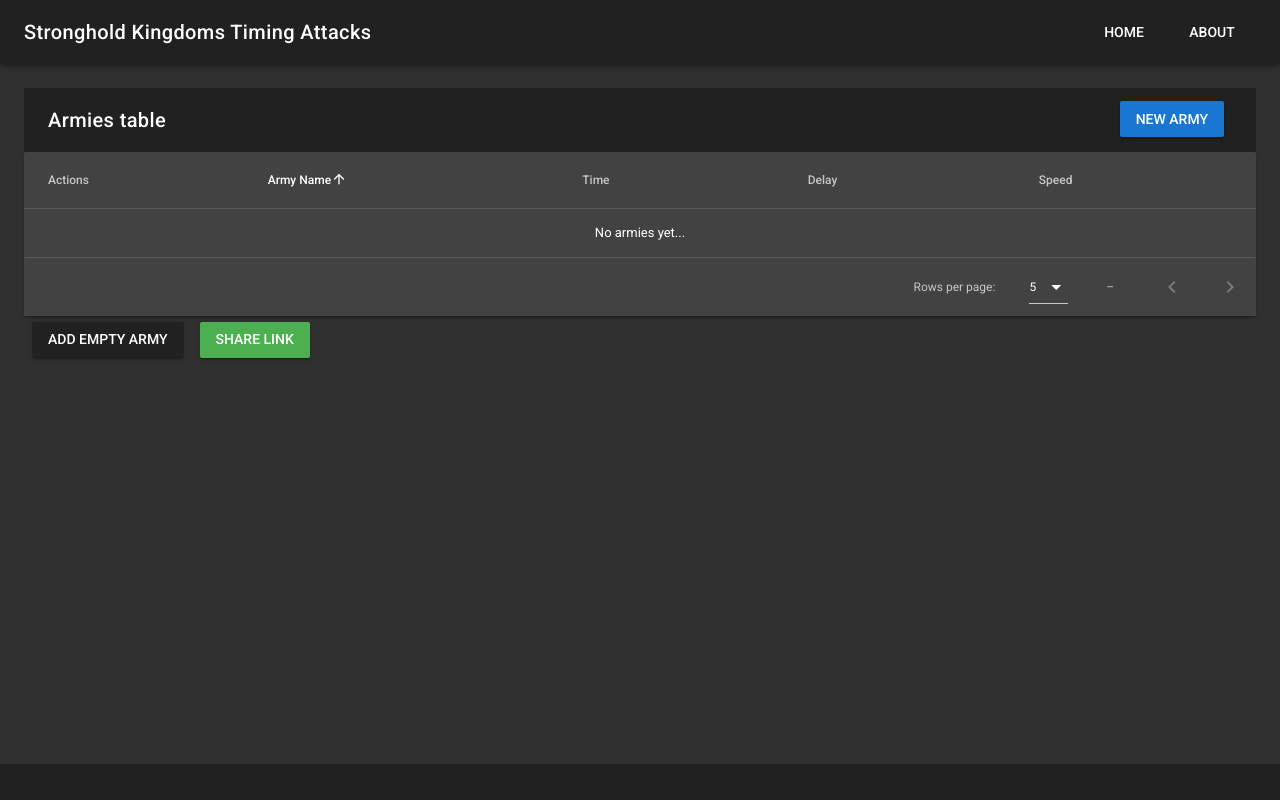
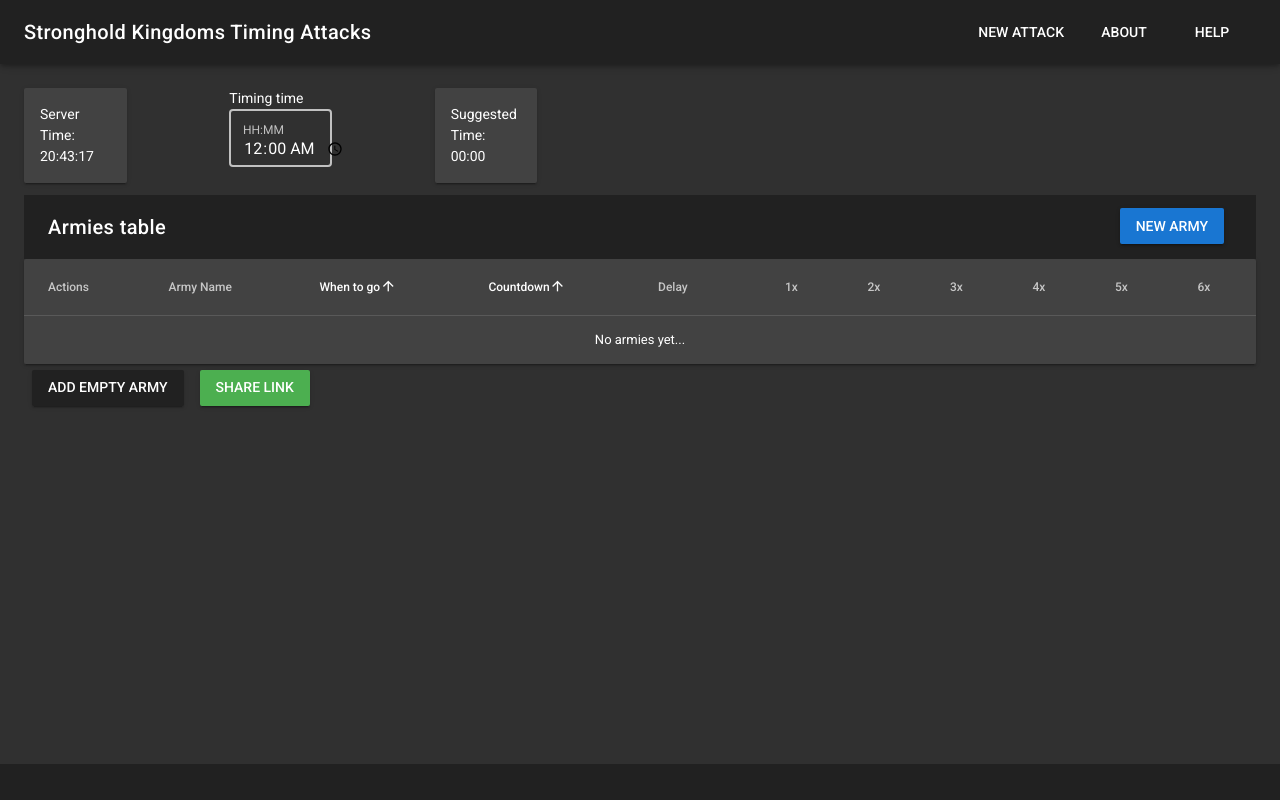
Before and after one commit to Donila/shk-timing, a Vue app: page / in a window 1280 px wide. Built offline with nearby package versions, Linux system fonts and the light colour scheme.

Commit message:
Implemented old functionality plus countdown

```diff
--- a/src/App.vue
+++ b/src/App.vue
@@ -5,8 +5,9 @@
         <v-toolbar-title>Stronghold Kingdoms Timing Attacks</v-toolbar-title>
         <v-spacer></v-spacer>
         <v-toolbar-items class="hidden-sm-and-down">
-          <v-btn flat @click="home()">Home</v-btn>
-          <v-btn flat @click="about()">About</v-btn>
+          <v-btn flat @click="home()">new attack</v-btn>
+          <v-btn flat @click="about()">about</v-btn>
+          <v-btn flat @click="help()">help</v-btn>
         </v-toolbar-items>
       </v-toolbar>
       <v-content>
@@ -21,8 +22,14 @@
 
 <script>
 export default {
+  data() {
+    return {
+      store: this.$root.$data
+    };
+  },
   methods: {
     home() {
+      this.store.newAttack();
       this.$router.push({ name: 'home', params: { atk: '' } });
     },
     about() {
--- a/src/components/ArmiesTable.vue
+++ b/src/components/ArmiesTable.vue
@@ -3,7 +3,7 @@
     <v-toolbar flat color="dark">
       <v-toolbar-title>Armies table</v-toolbar-title>
       <v-spacer></v-spacer>
-      <v-dialog v-model="dialog" max-width="500px">
+      <v-dialog v-model="dialog" max-width="500px" persistent>
         <template v-slot:activator="{ on }">
           <v-btn color="primary" dark class="mb-2" v-on="on">New Army</v-btn>
         </template>
@@ -54,6 +54,7 @@
                   <v-flex xs12 sm6 md6>
                     <v-text-field
                       ref="delay"
+                      type="number"
                       v-model="editedItem.delay"
                       label="Delay"
                       :rules="[rules.delay]"
@@ -87,6 +88,7 @@
       :items="editableArmies"
       :custom-sort="customSort"
       class="elevation-2"
+      hide-actions
     >
       <template v-slot:items="props">
         <td class="text-xs-left">
@@ -94,9 +96,19 @@
           <v-icon small @click="deleteItem(props.item)">delete</v-icon>
         </td>
         <td>{{ props.item.name }}</td>
-        <td class="text-xs-left">{{ humanizeArmyTime(props.item.h, props.item.m, props.item.s) }}</td>
+        <td class="text-xs-left">{{ whenToGo(props.item) }}</td>
+        <td class="text-xs-left">{{ secondsToDuration(secondsLeft[props.item.name]) }}</td>
+
         <td class="text-xs-left">{{ props.item.delay }}</td>
-        <td class="text-xs-left">{{ props.item.speed }}</td>
+        <td
+          v-for="(speed, index) in speeds"
+          :key="speed.value"
+          :class="{ 'indigo darken-4': props.item.speed - 1 == index }"
+        >
+          <a
+            @click="changeSpeed(props.item, speed.value)"
+          >{{ stringifyArmyTime(buildXTable(props.item)[index]) }}</a>
+        </td>
       </template>
 
       <template v-slot:no-data>
@@ -108,19 +120,21 @@
 
 <script>
 import * as armyHelper from '@/helpers/army';
+import * as timeHelper from '@/helpers/time';
 
 export default {
   data() {
     return {
       store: this.$root.$data,
-      //armies: [],
+      speeds: armyHelper.SPEEDS,
 
       dialog: false,
       editing: null,
       snack: false,
       snackColor: '',
       snackText: '',
-      max25chars: v => v.length <= 25 || 'Input too long!',
+      counters: [],
+      intervals: [],
       headers: [
         {
           text: 'Actions',
@@ -131,11 +145,17 @@
           text: 'Army Name',
           align: 'left',
           value: 'name',
-          sortable: true
+          sortable: false
         },
-        { text: 'Time' },
+        { text: 'When to go', sortable: true, value: 'time' },
+        { text: 'Countdown', sortable: true, value: 'time' },
         { text: 'Delay', value: 'delay' },
-        { text: 'Speed', value: 'speed' }
+        { text: '1x', sortable: false },
+        { text: '2x', sortable: false },
+        { text: '3x', sortable: false },
+        { text: '4x', sortable: false },
+        { text: '5x', sortable: false },
+        { text: '6x', sortable: false }
       ],
 
       editedIndex: -1,
@@ -160,7 +180,8 @@
 
       rules: {
         required: value => !!value || 'Required.',
-        counter: value => value.length <= 20 || 'Max 20 characters',
+        number: value => typeof value === 'number' || 'Value must be a number',
+        counter: value => value.length <= 50 || 'Max 50 characters',
         delay: value =>
           (value > -60 && value < 60) || 'Delay must be from -59 to 59',
         hours: value => !isNaN(value) || 'Hours must be number',
@@ -177,9 +198,11 @@
         return null;
       }
     },
-    humanizeArmyTime(h, m, s) {
-      return armyHelper.humanizeArmyTime(h, m, s);
+
+    stringifyArmyTime(time) {
+      return armyHelper.stringifyArmyTime(time);
     },
+
     editItem(item) {
       this.editedItem = { ...item };
       this.dialog = true;
@@ -199,17 +222,27 @@
         this.editedIndex = -1;
       }, 300);
     },
-    formValid() {
+
+    armyValid() {
+      if (
+        this.editItem.h === 0 &&
+        this.editItem.m === 0 &&
+        this.editItem.s === 0
+      ) {
+        return false;
+      }
       if (this.$refs && this.$refs.form) {
         return this.$refs.form.validate();
       }
       return false;
     },
+
     save() {
-      if (this.formValid()) {
+      if (this.armyValid()) {
         this.saveArmy();
       }
     },
+
     saveArmy() {
       let army = armyHelper.fromEditableModel(this.editedItem);
       if (this.editing) {
@@ -217,33 +250,66 @@
       } else {
         this.store.addArmy(army);
       }
-      this.armies = this.editableArmies;
+
       this.close();
     },
-    changeSort(column) {
-      if (this.pagination.sortBy === column) {
-        this.pagination.descending = !this.pagination.descending;
-      } else {
-        this.pagination.sortBy = column;
-        this.pagination.descending = false;
-      }
+
+    buildXTable(army) {
+      return armyHelper.buildXTable(army);
     },
+
+    changeSpeed(army, speed) {
+      this.store.changeSpeed(army, speed);
+    },
+
     customSort(items, index, isDescending) {
-      // The following is informations as far as I researched.
-      // items: 'food' items
-      // index: Enabled sort headers value. (black arrow status).
-      // isDescending: Whether enabled sort headers is desc
       items.sort((a, b) => {
         if (index === 'delay') {
           if (isDescending) {
-            return b.calories - a.calories;
+            return b.delay - a.delay;
           } else {
-            return a.calories - b.calories;
+            return a.delay - b.delay;
+          }
+        }
+        if (index === 'time') {
+          if (isDescending) {
+            return timeHelper.fullTime(b) - timeHelper.fullTime(a);
+          } else {
+            return timeHelper.fullTime(a) - timeHelper.fullTime(b);
           }
         }
       });
 
       return items;
+    },
+
+    whenToGo(army) {
+      return armyHelper
+        .whenToGo(army, this.store.state.time)
+        .format('HH:mm:ss');
+    },
+
+    whenToGoCounter(army) {
+      return armyHelper.whenToGoCounter(army, this.store.state.time);
+    },
+
+    setCountDown(army) {
+      if (this.intervals[army.name]) {
+        clearInterval(this.intervals[army.name]);
+      }
+      this.intervals[army.name] = setInterval(() => {
+        const seconds = armyHelper.whenToGoCounter(army, this.store.state.time);
+
+        this.$set(this.counters, army.name, seconds);
+      }, 1000);
+    },
+
+    setCountDowns() {
+      this.store.state.armies.map(this.setCountDown);
+    },
+
+    secondsToDuration(seconds) {
+      return timeHelper.secondsToDuration(seconds);
     }
   },
   computed: {
@@ -258,11 +324,18 @@
       } else {
         return [];
       }
+    },
+    secondsLeft() {
+      return this.counters;
     }
   },
   watch: {
     dialog(val) {
       val || this.close();
+    },
+    editableArmies(val) {
+      this.setCountDowns();
+      console.log(`army changed: ${val}`);
     }
   }
 };
--- a/src/components/Main.vue
+++ b/src/components/Main.vue
@@ -1,6 +1,7 @@
 <template>
   <div class="hello">
     <div>
+      <TimeX/>
       <ArmiesTable/>
       <v-btn class="button" @click="addArmy()">Add Empty Army</v-btn>
       <v-btn class="button success" @click="share()">Share Link</v-btn>
@@ -13,11 +14,13 @@
 import * as attackHelper from '@/helpers/attack';
 
 import ArmiesTable from '@/components/ArmiesTable';
+import TimeX from '@/components/TimeX';
 
 export default {
   name: 'Main',
   components: {
-    ArmiesTable
+    ArmiesTable,
+    TimeX
   },
   data() {
     return {
@@ -44,7 +47,7 @@
     addArmy() {
       this.store.addArmy({
         name: `Army ${Math.random()}`,
-        time: '07:40',
+        time: 3600,
         delay: this.random(0, 15),
         speed: this.random(1, 6)
       });
@@ -55,6 +58,14 @@
     },
     random(min, max) {
       return Math.floor(Math.random() * max) + min;
+    },
+    copyToClipboard(str) {
+      const el = document.createElement('textarea');
+      el.value = str;
+      document.body.appendChild(el);
+      el.select();
+      document.execCommand('copy');
+      document.body.removeChild(el);
     }
   },
   mounted() {
--- /dev/null
+++ b/src/components/TimeX.vue
@@ -0,0 +1,82 @@
+<template>
+  <v-layout row>
+    <v-flex xs4 sm1 md1>
+      <v-card>
+        <v-card-text>Server Time: {{serverTime}}</v-card-text>
+      </v-card>
+    </v-flex>
+    <v-flex offset-xs4 xs4 offset-sm1 sm1 offset-md1 md1>
+      <label>Timing time</label>
+      <v-text-field outline box type="time" v-model="time" label="HH:MM" mask="time"></v-text-field>
+    </v-flex>
+    <v-flex offset-xs4 xs4 offset-sm1 sm1 offset-md1 md1>
+      <v-card>
+        <v-card-text>Suggested Time: {{suggestedTime}}</v-card-text>
+      </v-card>
+    </v-flex>
+  </v-layout>
+</template>
+
+<script>
+import * as attackHelper from '@/helpers/attack';
+import moment from 'moment';
+
+export default {
+  data() {
+    return {
+      store: this.$root.$data,
+      time: '0000',
+      serverTime: null,
+      timer: null
+    };
+  },
+  methods: {
+    saveTime() {
+      let hhmm = attackHelper.convertTimeInput(this.time);
+      if (
+        hhmm.hours >= 0 &&
+        hhmm.hours < 24 &&
+        hhmm.minutes >= 0 &&
+        hhmm.minutes < 60
+      ) {
+        this.store.changeTime(this.time);
+      } else {
+        console.log('time wrong');
+      }
+    }
+  },
+  computed: {
+    armies() {
+      let armies = this.store.state.armies;
+
+      return armies;
+    },
+    suggestedTime() {
+      return '00:00';
+    }
+  },
+  watch: {
+    time() {
+      this.saveTime();
+    },
+    armies() {
+      console.log('Armies changed from timeX');
+    }
+  },
+  created() {
+    this.serverTime = moment.utc().format('HH:mm:ss');
+    this.timer = setInterval(() => {
+      this.serverTime = moment.utc().format('HH:mm:ss');
+    }, 1000);
+  }
+};
+</script>
+
+<style scoped>
+  .clock-separator {
+    font-weight: bold;
+    font-size: 2em;
+    margin-left: 0.2em;
+    margin-right: 0.2em;
+  }
+</style>
--- a/src/helpers/army.js
+++ b/src/helpers/army.js
@@ -3,28 +3,43 @@
 const secondsInMinute = 60
 const secondsInHour = secondsInMinute * 60
 
+const SPEEDS = [
+  { value: 1, text: '1x' },
+  { value: 2, text: '2x' },
+  { value: 3, text: '3x' },
+  { value: 4, text: '4x' },
+  { value: 5, text: '5x' },
+  { value: 6, text: '6x' }
+]
+
 const toEditableModel = (army) => {
   let time = moment.duration(army.time, 'seconds')
   return {
-    speed: army.speed,
-    delay: army.delay,
-    name: army.name,
-    time: army.time,
     h: time.hours() + time.days() * 24,
     m: time.minutes(),
-    s: time.seconds()
+    s: time.seconds(),
+    name: army.name,
+    delay: army.delay,
+    time: army.time,
+    speed: army.speed
   }
 }
 
 const fromEditableModel = (model) => {
-  let time = +(model.h * secondsInHour + model.m * secondsInMinute + model.s)
+  let time = +(model.h * secondsInHour + model.m * secondsInMinute + model.s) / model.speed
 
   return {
-    speed: model.speed,
-    delay: model.delay,
+    time: time,
     name: model.name,
-    time: time
+    delay: parseInt(model.delay),
+    speed: parseInt(model.speed)
   }
+}
+
+const stringifyArmyTime = (time) => {
+  const duration = moment.duration(time, 'seconds')
+
+  return humanizeArmyTime(duration.hours() + duration.days() * 24, duration.minutes(), duration.seconds())
 }
 
 const humanizeArmyTime = (hours, minutes, seconds) => {
@@ -46,8 +61,37 @@
   return str
 }
 
+const buildXTable = (army) => {
+  return SPEEDS.map(speed => army.time / speed.value)
+}
+
+const whenToGo = (army, time) => {
+  let hours = parseInt(time.substr(0, 2)) || 0
+  let minutes = parseInt(time.substr(2, 2)) || 0
+  let utc = moment.utc()
+  let timeX = utc.hours(hours).minutes(minutes).seconds(army.delay)
+
+  let armyDuration = moment.duration(Math.floor(army.time / army.speed), 'seconds')
+  return timeX.subtract(armyDuration)
+}
+
+const whenToGoCounter = (army, time) => {
+  let now = moment.utc()
+  let whenTo = whenToGo(army, time)
+  let diff = whenTo.diff(now, 'seconds')
+  if (diff <= 0) {
+    whenTo.days(whenTo.days() + 1)
+  }
+  return whenTo.diff(now, 'seconds')
+}
+
 export {
   toEditableModel,
   fromEditableModel,
-  humanizeArmyTime
+  stringifyArmyTime,
+  humanizeArmyTime,
+  SPEEDS,
+  buildXTable,
+  whenToGo,
+  whenToGoCounter
 }
--- a/src/helpers/attack.js
+++ b/src/helpers/attack.js
@@ -22,8 +22,16 @@
   }
 }
 
+const convertTimeInput = (input) => {
+  let hours = Math.floor(input / 100)
+  let minutes = input - hours * 100
+
+  return { hours, minutes }
+}
+
 export {
   defaultArmy,
   defaultAttack,
-  emptyAttack
+  emptyAttack,
+  convertTimeInput
 }
--- /dev/null
+++ b/src/helpers/time.js
@@ -0,0 +1,23 @@
+const secondsToDuration = (inputSeconds) => {
+  if (!inputSeconds) {
+    return '00:00:00'
+  }
+
+  const h = Math.floor(inputSeconds / (60 * 60));
+  const m = Math.floor((inputSeconds - h * 60 * 60) / 60);
+  const s = inputSeconds - h * 60 * 60 - m * 60;
+  const hours = h < 10 ? `0${h}` : h
+  const minutes = m < 10 ? `0${m}` : m
+  const seconds = s < 10 ? `0${s}` : s
+
+  return `${hours}:${minutes}:${seconds}`
+}
+
+const fullTime = (army) => {
+  return Math.floor(army.time / army.speed) + army.delay;
+};
+
+export {
+  secondsToDuration,
+  fullTime
+}
--- a/src/store.js
+++ b/src/store.js
@@ -33,6 +33,22 @@
     Object.assign(this.state.armies[index], army)
 
     console.log(`state changed(Edit Army) to ${JSON.stringify(this.state)}`);
+  },
+
+  changeSpeed(army, speed) {
+    let index = this.state.armies.findIndex(a => a.name === army.name)
+    this.state.armies[index].speed = speed
+    console.log(`state changed - speed of ${JSON.stringify(this.state.armies[index])}`);
+  },
+
+  newAttack() {
+    this.state = defaults.emptyAttack()
+    console.log('state changed - attack reset to empty');
+  },
+
+  changeTime(time) {
+    this.state.time = time
+    console.log(`state changed - attack time to ${time}`);
   }
 }
 
```
Also changed, not shown: 2 other files (tests, documents, lock files or other folders).
